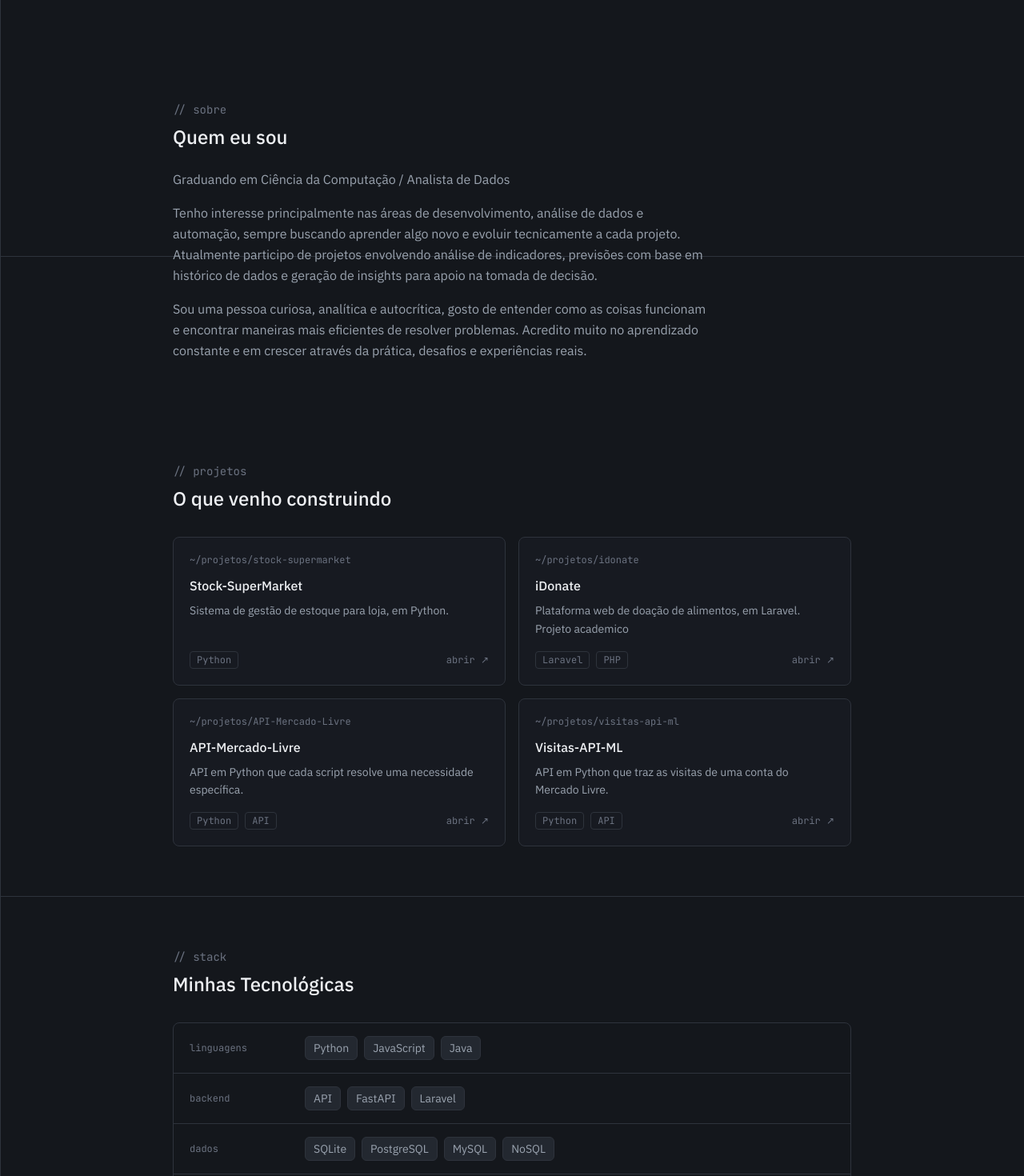
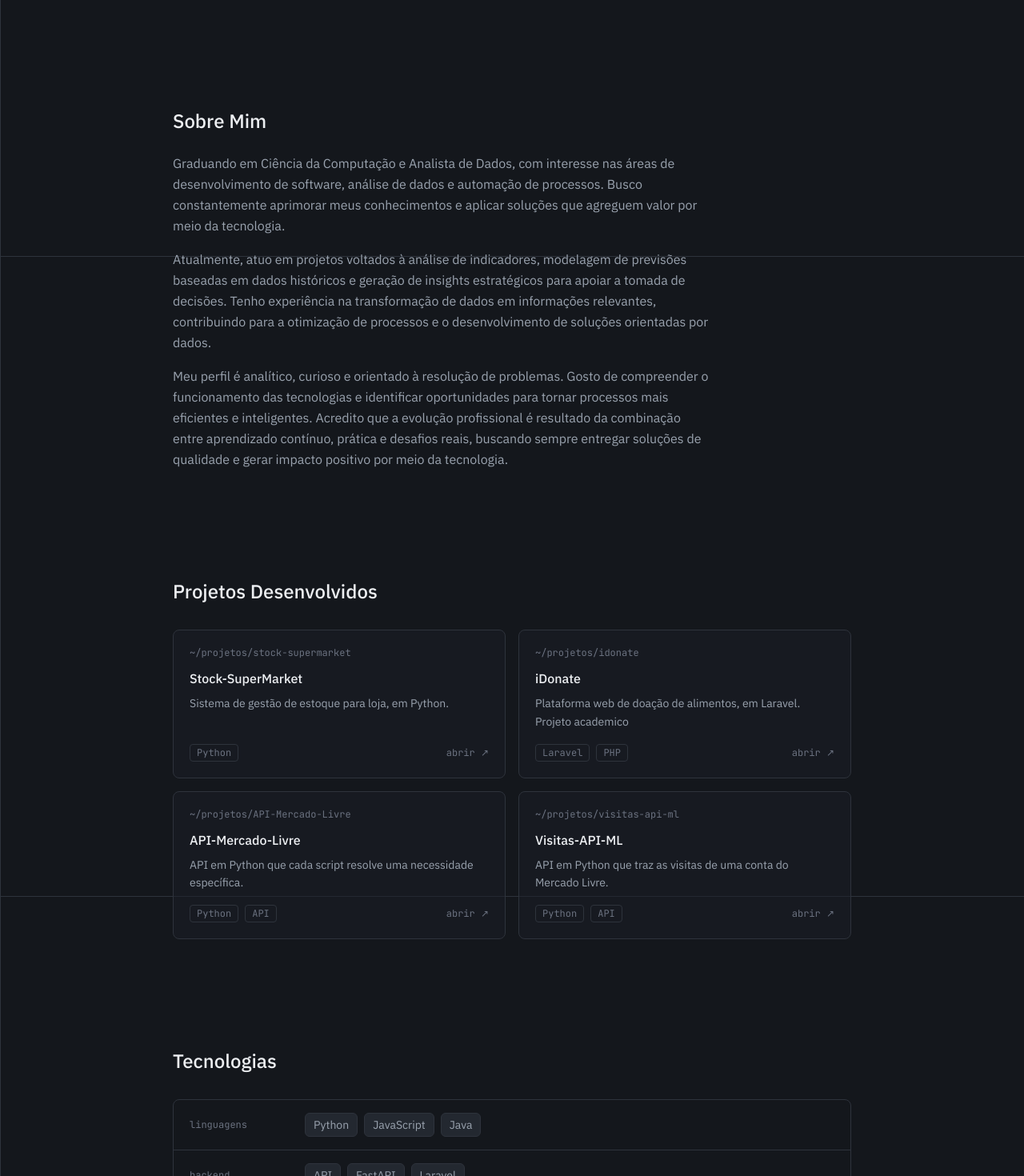
Before and after one commit to EduardoML14/Portfolio, a React (Vite) app: page / in a window 1280 px wide. Shown: the part 480-1950 px from the top of the page at 80% size. Built offline with nearby package versions, Linux system fonts and the light colour scheme.

Commit message:
Aprimoramento de conteudo

```diff
--- a/src/components/Footer.jsx
+++ b/src/components/Footer.jsx
@@ -2,8 +2,7 @@ export default function Footer() {
   return (
     <footer id="contato" className="mx-auto max-w-4xl px-6 pb-10 pt-6">
       <div className="rounded-lg border border-hair bg-surface/60 p-6">
-        <p className="font-mono text-sm text-text-faint">// contato</p>
-        <h2 className="mt-2 text-xl font-medium text-text">Vamos conversar</h2>
+        <h2 className="mt-2 text-xl font-medium text-text">Vamos conversar?</h2>
         <p className="mt-2 max-w-md text-sm leading-relaxed text-text-dim">
           Aberto a trocar ideia sobre projetos, oportunidades ou open-source.
         </p>
--- a/src/components/Header.jsx
+++ b/src/components/Header.jsx
@@ -1,7 +1,7 @@
 const LINKS = [
   { label: 'sobre', href: '#sobre' },
   { label: 'projetos', href: '#projetos' },
-  { label: 'stack', href: '#stack' },
+  { label: 'Tecnologias', href: '#stack' },
   { label: 'contato', href: '#contato' },
 ]
 
--- a/src/components/Projects.jsx
+++ b/src/components/Projects.jsx
@@ -66,8 +66,7 @@ function ProjectCard({ project }) {
 export default function Projects() {
   return (
     <section id="projetos" className="mx-auto max-w-4xl px-6 py-16">
-      <p className="font-mono text-sm text-text-faint">// projetos</p>
-      <h2 className="mt-2 text-2xl font-medium text-text">O que venho construindo</h2>
+      <h2 className="mt-2 text-2xl font-medium text-text">Projetos Desenvolvidos</h2>
       <div className="mt-8 grid gap-4 sm:grid-cols-2">
         {PROJECTS.map((project) => (
           <ProjectCard key={project.title} project={project} />
--- a/src/components/Sobre.jsx
+++ b/src/components/Sobre.jsx
@@ -1,23 +1,24 @@
 export default function Sobre() {
   return (
     <section id="sobre" className="mx-auto max-w-4xl px-6 py-16">
-      <p className="font-mono text-sm text-text-faint">// sobre</p>
-      <h2 className="mt-2 text-2xl font-medium text-text">Quem eu sou</h2>
+      <h2 className="mt-2 text-2xl font-medium text-text">Sobre Mim</h2>
 
       <div className="mt-6 max-w-2xl space-y-4 text-base leading-relaxed text-text-dim">
-        <p>Graduando em Ciência da Computação / Analista de Dados</p>
+        <p>Graduando em Ciência da Computação e Analista de Dados,
+          com interesse nas áreas de desenvolvimento de software,
+          análise de dados e automação de processos.
+          Busco constantemente aprimorar meus conhecimentos e aplicar soluções que agreguem valor por meio da tecnologia.</p>
         <p>
-          Tenho interesse principalmente nas áreas de desenvolvimento, análise
-          de dados e automação, sempre buscando aprender algo novo e evoluir
-          tecnicamente a cada projeto. Atualmente participo de projetos
-          envolvendo análise de indicadores, previsões com base em histórico de
-          dados e geração de insights para apoio na tomada de decisão.
+          Atualmente, atuo em projetos voltados à análise de indicadores,
+          modelagem de previsões baseadas em dados históricos e geração de insights estratégicos para apoiar a tomada de decisões.
+          Tenho experiência na transformação de dados em informações relevantes,
+          contribuindo para a otimização de processos e o desenvolvimento de soluções orientadas por dados.
         </p>
         <p>
-          Sou uma pessoa curiosa, analítica e autocrítica, gosto de entender
-          como as coisas funcionam e encontrar maneiras mais eficientes de
-          resolver problemas. Acredito muito no aprendizado constante e em
-          crescer através da prática, desafios e experiências reais.
+          Meu perfil é analítico, curioso e orientado à resolução de problemas.
+          Gosto de compreender o funcionamento das tecnologias e identificar oportunidades para tornar processos mais eficientes e inteligentes.
+          Acredito que a evolução profissional é resultado da combinação entre aprendizado contínuo,
+          prática e desafios reais, buscando sempre entregar soluções de qualidade e gerar impacto positivo por meio da tecnologia.
         </p>
       </div>
     </section>
--- a/src/components/Stack.jsx
+++ b/src/components/Stack.jsx
@@ -9,8 +9,7 @@ const GROUPS = [
 export default function Stack() {
   return (
     <section id="stack" className="mx-auto max-w-4xl px-6 py-16">
-      <p className="font-mono text-sm text-text-faint">// stack</p>
-      <h2 className="mt-2 text-2xl font-medium text-text">Minhas Tecnológicas</h2>
+      <h2 className="mt-2 text-2xl font-medium text-text">Tecnologias</h2>
 
       <div className="mt-8 divide-y divide-hair rounded-lg border border-hair">
         {GROUPS.map((group) => (
```
